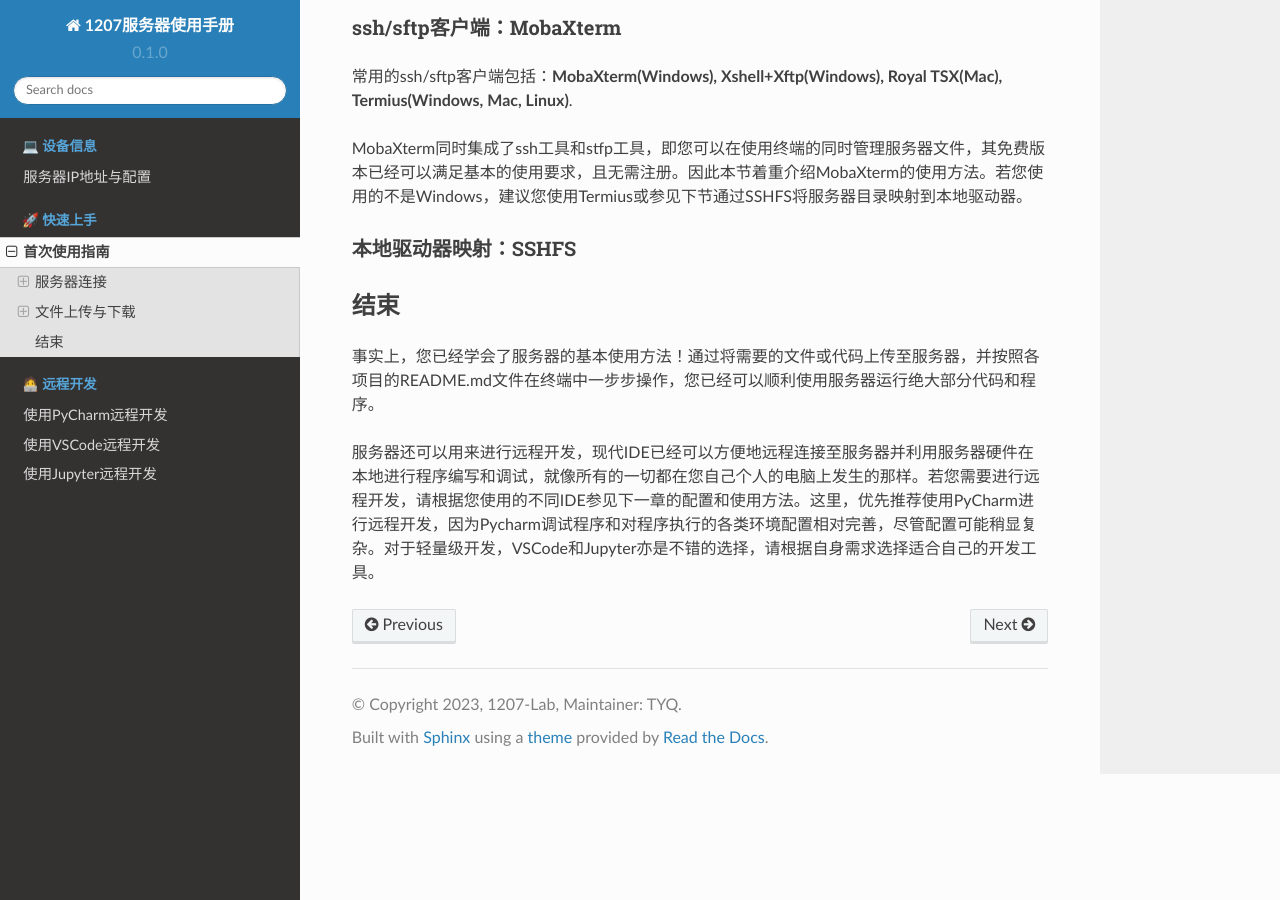
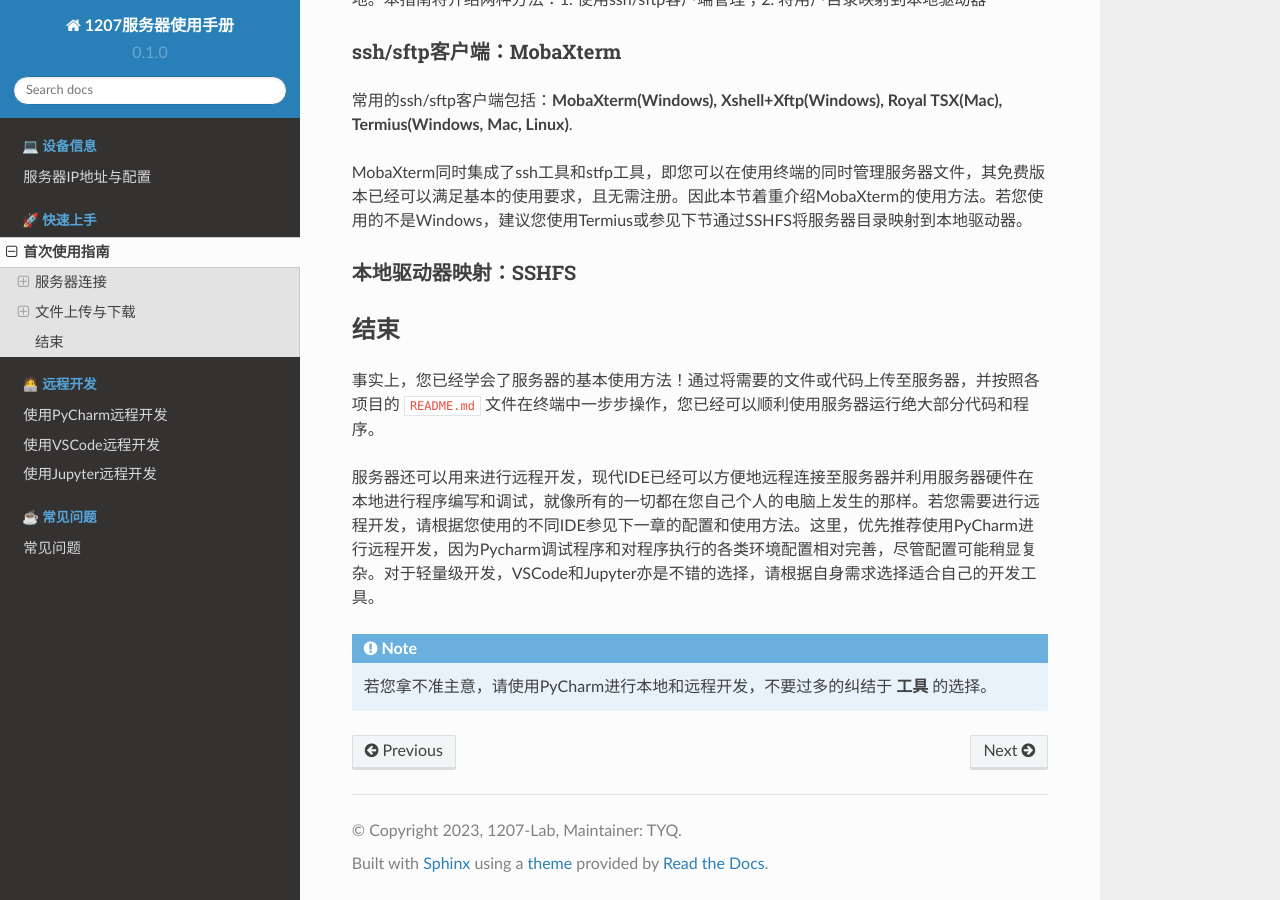
Before and after one commit to TangYuanqing/1207-server-docs, a Sphinx documentation site: the page built from docs/source/tutorial.rst, in a window 1280 px wide and 900 px high, scrolled down 1414 px. Built offline with Sphinx 7.4.7 and the Read the Docs theme 2.0.0, drawn with Linux system fonts in a browser that asks for light colours; some of the changed text lies outside the part shown.

Commit message:
Please enter the commit message for your changes. Lines starting with '#' will be ignored, and an empty message aborts the commit.
On branch main
Your branch is up to date with 'origin/main'.

Changes to be committed:
	modified:   docs/source/index.rst
	new file:   docs/source/quiz.rst
	modified:   docs/source/tutorial.rst

```diff
--- a/docs/source/index.rst
+++ b/docs/source/index.rst
@@ -28,3 +28,5 @@
 .. toctree::
    :maxdepth: 1
    :caption: ☕️ 常见问题
+
+   quiz
--- /dev/null
+++ b/docs/source/quiz.rst
@@ -0,0 +1,2 @@
+常见问题
+========
--- a/docs/source/tutorial.rst
+++ b/docs/source/tutorial.rst
@@ -1,6 +1,6 @@
 首次使用指南
 ==========
-本指南假设您先前没有任何基于Linux的服务器使用经验。按照本指南一步步操作就可以轻松学会实验室服务器的基本使用方法。
+本指南假设您先前没有任何基于Linux的服务器使用经验。按照本指南一步步操作就可以轻松学会实验室服务器的基本使用方法（均以4090服务器为例。事实上，针对不同的服务器，你只需要改变IP地址即可）。
 
 服务器连接
 ---------
@@ -21,6 +21,7 @@
     所有服务器共享账号信息和用户目录。因此，只需在任意服务器修改密码即可在服务器间同步。
 
 .. note::
+
     在使用公网IP连接服务器时需要指定端口，以4090服务器为例::
 
         >>> ssh tyq@47.100.130.127 -p 12070
@@ -30,6 +31,7 @@
 一般情况下，终端可以完成全部的操作。若感觉终端使用不便，也可以使用Windows系统自带的远程桌面连接软件通过图形界面操作服务器。
 
 .. note::
+
     不建议直接通过图形界面在服务器上进行代码开发，远程桌面连接仅适合进行一些简单配置以及文件下载。若要编写代码，请通过 **远程开发** 方式使用服务器。
 
 文件上传与下载
@@ -49,6 +51,10 @@
 
 结束
 -----
-事实上，您已经学会了服务器的基本使用方法！通过将需要的文件或代码上传至服务器，并按照各项目的README.md文件在终端中一步步操作，您已经可以顺利使用服务器运行绝大部分代码和程序。
+事实上，您已经学会了服务器的基本使用方法！通过将需要的文件或代码上传至服务器，并按照各项目的 ``README.md`` 文件在终端中一步步操作，您已经可以顺利使用服务器运行绝大部分代码和程序。
 
 服务器还可以用来进行远程开发，现代IDE已经可以方便地远程连接至服务器并利用服务器硬件在本地进行程序编写和调试，就像所有的一切都在您自己个人的电脑上发生的那样。若您需要进行远程开发，请根据您使用的不同IDE参见下一章的配置和使用方法。这里，优先推荐使用PyCharm进行远程开发，因为Pycharm调试程序和对程序执行的各类环境配置相对完善，尽管配置可能稍显复杂。对于轻量级开发，VSCode和Jupyter亦是不错的选择，请根据自身需求选择适合自己的开发工具。
+
+.. note::
+
+    若您拿不准主意，请使用PyCharm进行本地和远程开发，不要过多的纠结于 **工具** 的选择。
```
